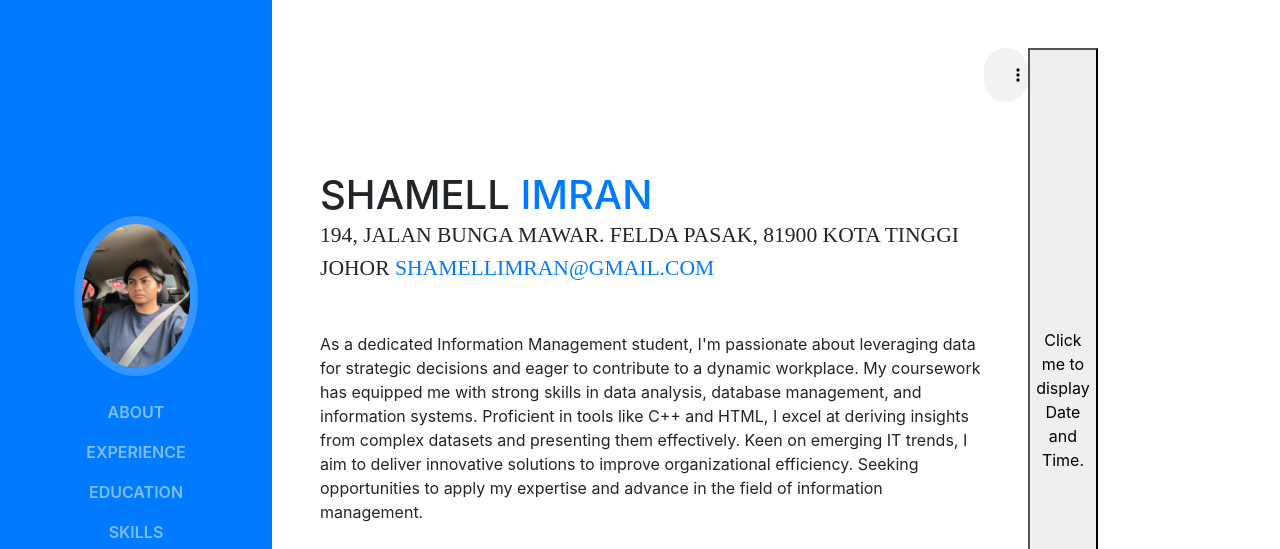
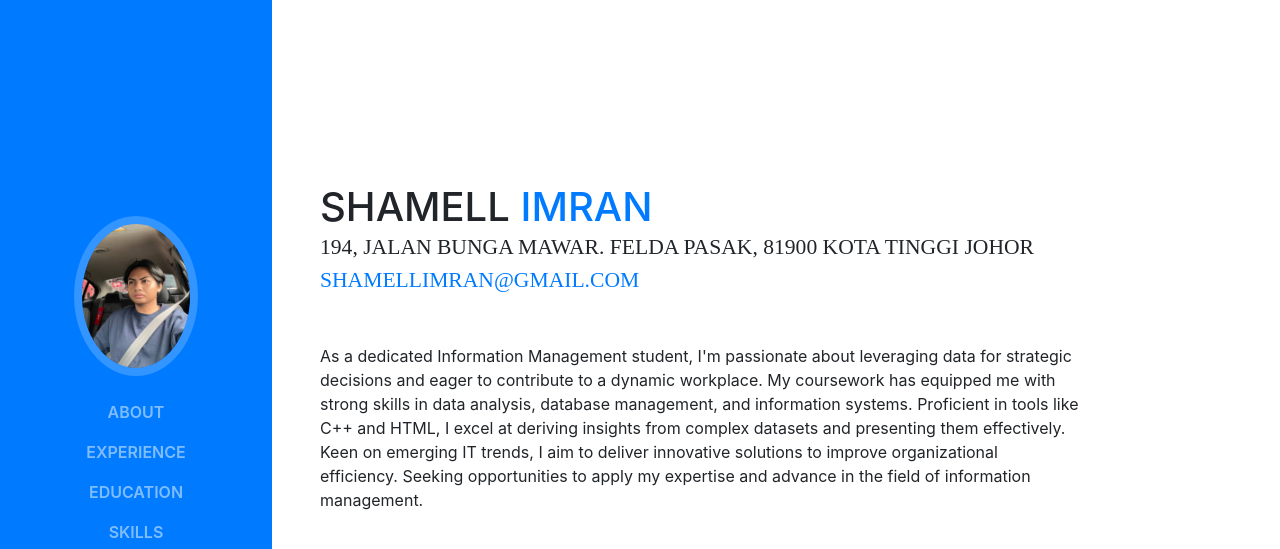
Before and after one commit to shamellimran/myresume, a website with bundled scripts: page about.html in a window 1280 px wide. Shown: the top 549 px of the page. Built offline with nearby package versions, Linux system fonts and the light colour scheme; a web font is replaced by a local one.

Commit message:
Update about.html

```diff
--- a/about.html
+++ b/about.html
@@ -128,14 +128,6 @@
           </ul>
         </div>
         <br>
-        <audio controls>
-        <source src="audio.m4a" type="audio/mpeg">
-        </audio>
-        <br>
-        <button type="button"
-        onclick="document.getElementById('demo').innerHTML = Date()">
-        Click me to display Date and Time.</button>
-        <p id="demo"></p>
         <marquee>AUTHOR: SHAMELL IMRAN</marquee>
       </section>
     </div>
```
